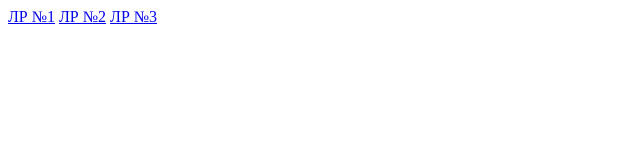
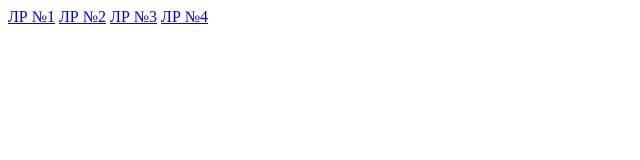
Before and after one commit to Glebas11/-Web, a plain HTML site: page index.html in a window 1280 px wide. Shown: the full height of the page, 0-640 px from the left. Drawn offline with Linux system fonts and the light colour scheme.

Commit message:
Update index.html

```diff
--- a/index.html
+++ b/index.html
@@ -9,5 +9,6 @@
 <a href="lab_1/lab.html">ЛР №1</a>
 <a href="lab2/lab.html">ЛР №2</a>
 <a href="lab3/index.html">ЛР №3</a>
+<a href="lab4/index.html">ЛР №4</a>
 </body>
 </html>
```
